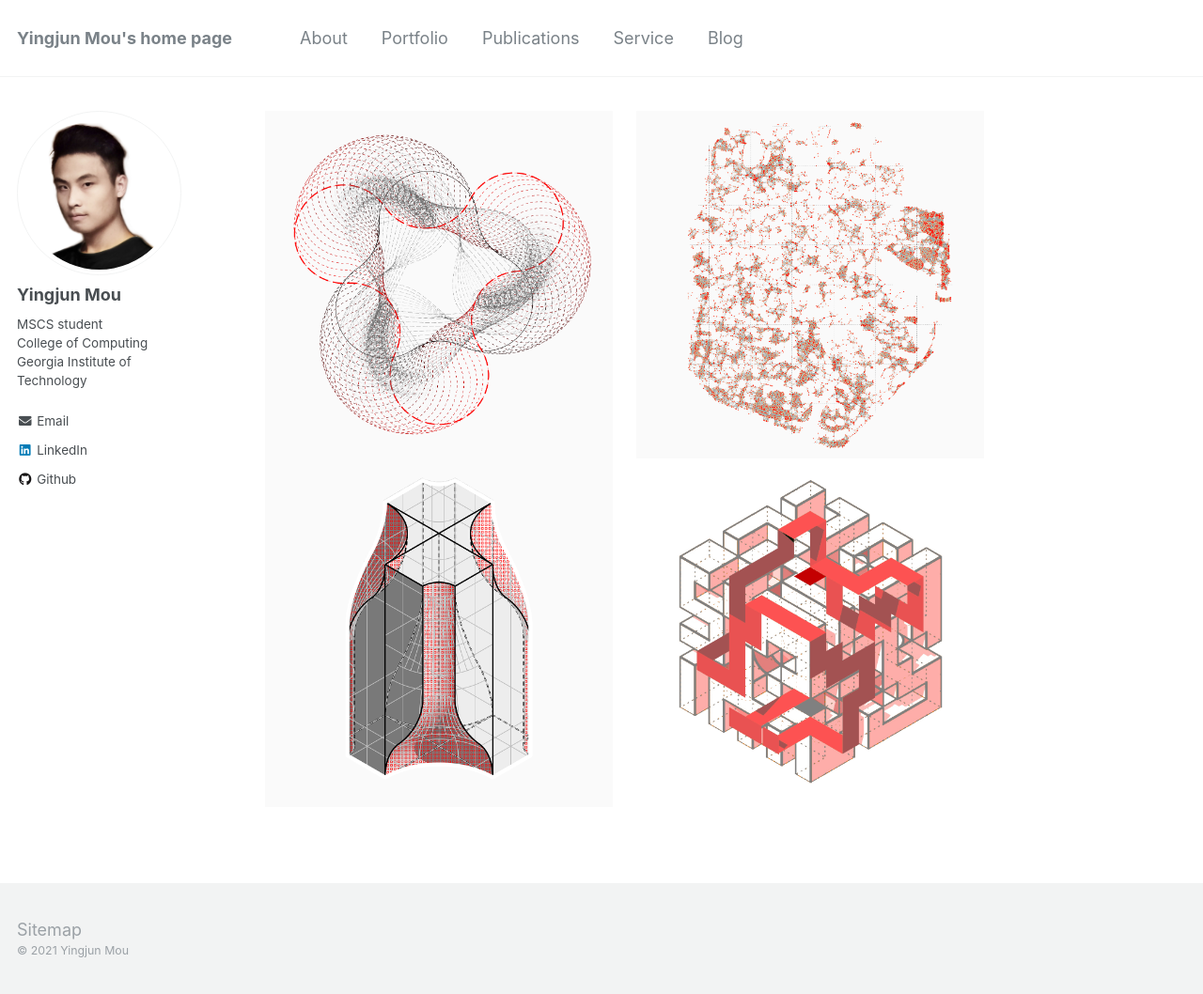
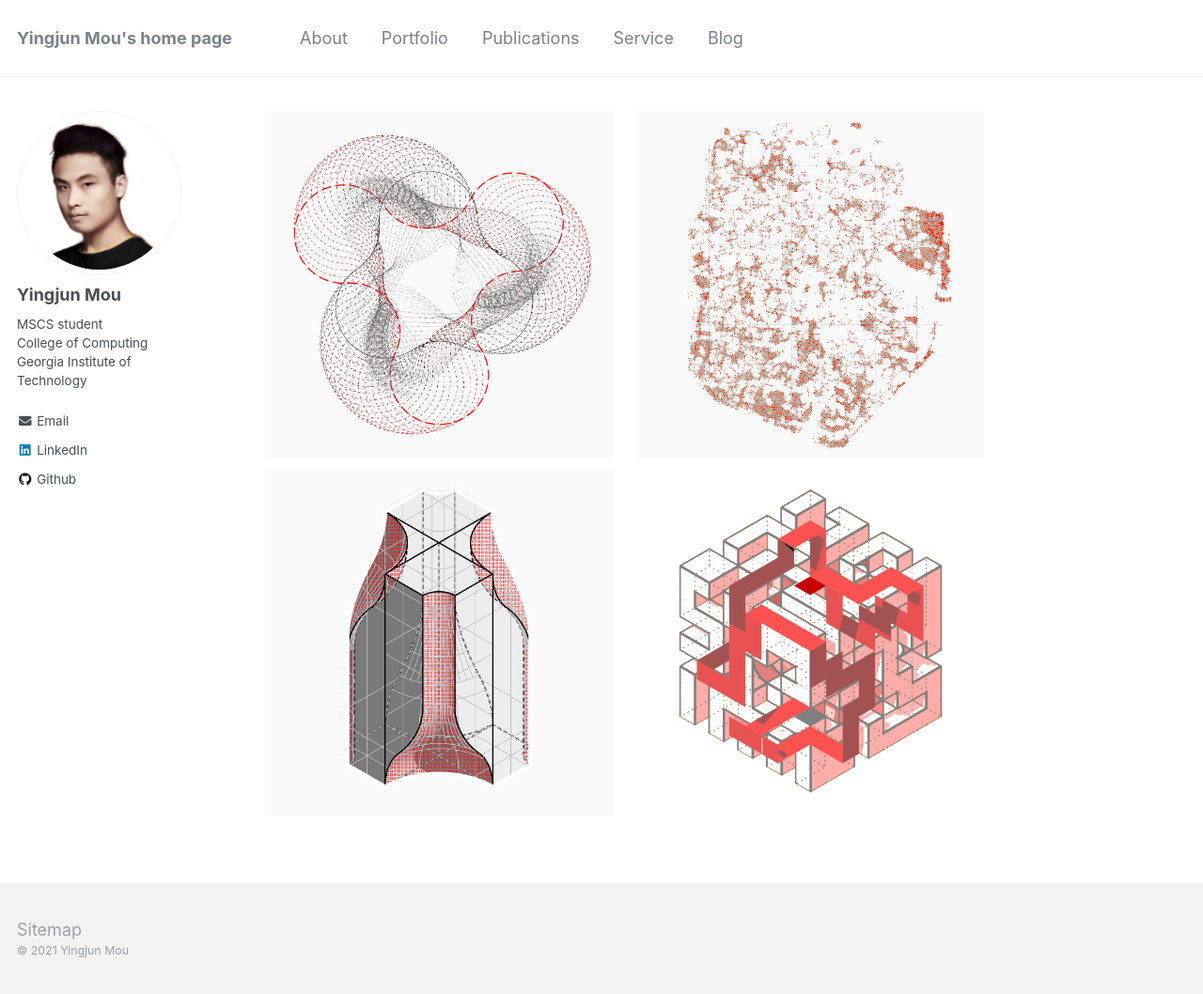
Before and after one commit to yingjun-mou/yingjun-mou.github.io, a Jekyll site: the page built from _pages/about.md, in a window 1280 px wide and 1058 px high. Shown: the whole window at 94% size. Built offline with Jekyll 4.4.1, drawn with Linux system fonts in a browser that asks for light colours.

Commit message:
Update about.md

```diff
--- a/_pages/about.md
+++ b/_pages/about.md
@@ -7,10 +7,10 @@
   - /about.html
 ---
 <tr>
-<td> <img src="../images/Icon_coding.png" alt="Drawing" style="width: 380px; padding-right: 10px;"/> </td>
-<td> <img src="../images/Icon_research.png" alt="Drawing" style="width: 380px; padding-left: 10px;"/> </td>
+<td> <img src="../images/Icon_coding.png" alt="Drawing" style="width: 380px; padding-right: 10px; padding-bottom: 5px;"/> </td>
+<td> <img src="../images/Icon_research.png" alt="Drawing" style="width: 380px; padding-left: 10px; padding-bottom: 5px;"/> </td>
 </tr>
 <tr>
-<td> <img src="../images/Icon_design.png" alt="Drawing" style="width: 380px; padding-right: 10px;"/> </td>
-<td> <img src="../images/Icon_travel.png" alt="Drawing" style="width: 380px; padding-left: 10px;"/> </td>
+<td> <img src="../images/Icon_design.png" alt="Drawing" style="width: 380px; padding-right: 10px; padding-top: 5px;"/> </td>
+<td> <img src="../images/Icon_travel.png" alt="Drawing" style="width: 380px; padding-left: 10px; padding-top: 5px;"/> </td>
 </tr>
```
